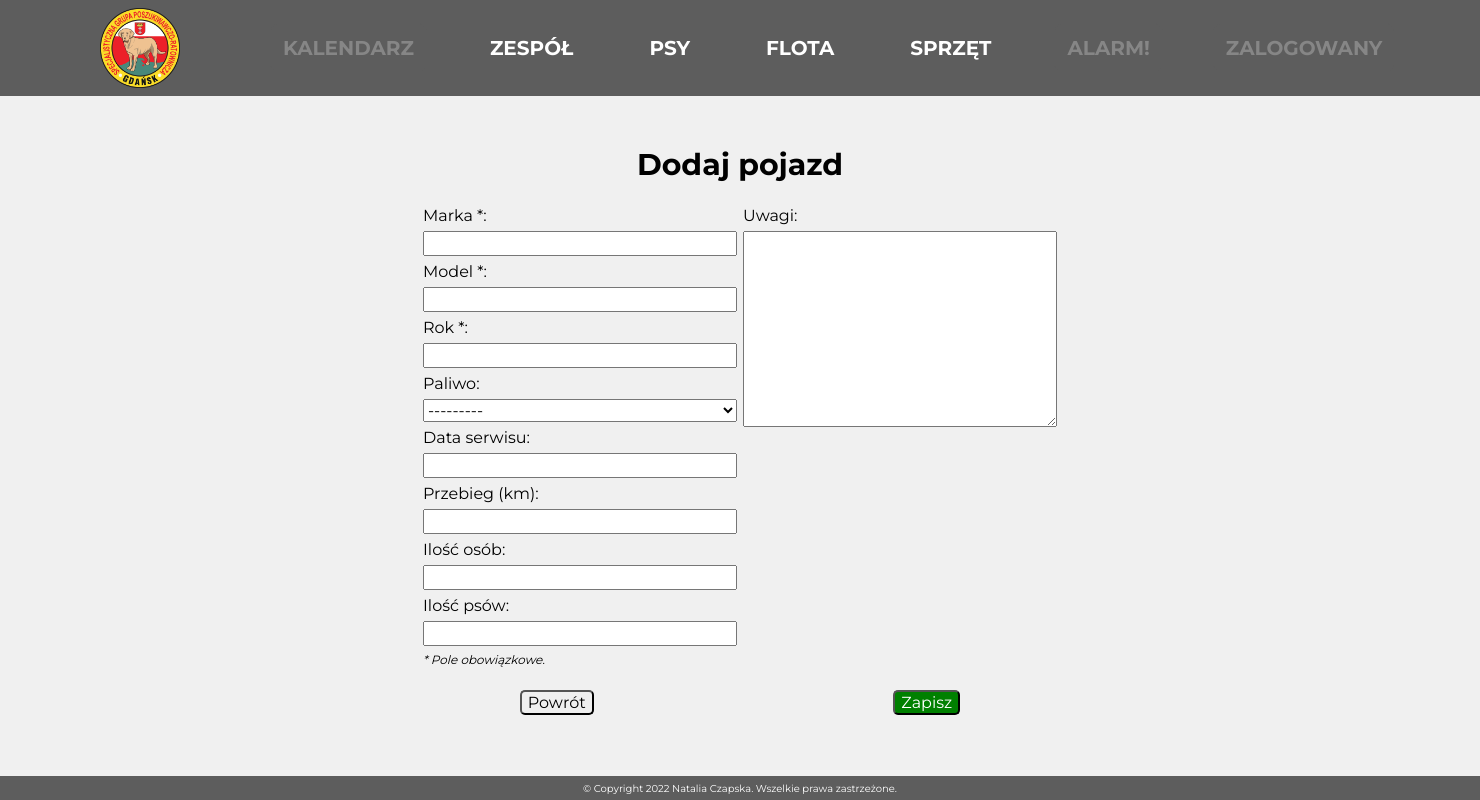
After one commit to nataliacza/team-manager, a Django app: page /flota/dodaj-pojazd/ in a window 1480 px wide. The commit adds this page. Run offline with Django 3.2, Linux system fonts and the light colour scheme; the visitor is signed in with stand-in values (Sample User, id 1).

Commit message:
Create form, view, template for new car

```diff
--- a/register/forms.py
+++ b/register/forms.py
@@ -1,7 +1,8 @@
 from django import forms
-from django.forms import TextInput, FileInput, Select, EmailInput, SelectMultiple, DateInput
+from django.forms import (TextInput, FileInput, Select, EmailInput, SelectMultiple, DateInput, NumberInput,
+                          Textarea,)
 
-from register.models import Member, Dog, Equipment, EquipmentCategory
+from register.models import Member, Dog, Fleet, Equipment, EquipmentCategory
 
 
 class MemberForm(forms.ModelForm):
@@ -43,6 +44,23 @@ class DogForm(forms.ModelForm):
         }
 
 
+class FleetForm(forms.ModelForm):
+    class Meta:
+        model = Fleet
+        fields = ["brand_name", "brand_model", "year", "fuel", "last_service_date", "mileage", "max_passengers",
+                  "max_dogs", "additional_notes"]
+        widgets = {
+            "brand_name": TextInput(),
+            "brand_model": TextInput(),
+            "year": NumberInput(),
+            "fuel": Select(),
+            "last_service_date": DateInput(),
+            "mileage": NumberInput(),
+            "max_passengers": NumberInput(),
+            "additional_notes": Textarea(),
+        }
+
+
 class EquipmentForm(forms.ModelForm):
     class Meta:
         model = Equipment
--- /dev/null
+++ b/register/static/register/fleet-form.css
@@ -0,0 +1,80 @@
+* {
+    margin: 0;
+}
+
+#main-fleet-form-section {
+    display: flex;
+    flex-direction: column;
+    justify-content: center;
+    align-items: center;
+    align-self: start;
+    margin-top: 50px;
+}
+
+.fleet-form-header {
+    text-align: center;
+    margin-bottom: 20px;
+}
+
+.fleet-form-header p {
+    font-size: 30px;
+    font-weight: bold;
+}
+
+.fleet-form-fields {
+    width: 50vw;
+    display: flex;
+    flex-direction: row;
+    justify-content: center;
+    align-items: flex-start;
+    margin-bottom: 20px;
+}
+
+p {
+    display: inline;
+}
+
+.fleet-form-data-section {
+    display: flex;
+    flex-direction: row;
+}
+
+.fleet-form-data-section p {
+    display: flex;
+    flex-direction: column;
+    width: 40vh;
+    padding: 3px;
+}
+
+.fleet-mandatory-field {
+    font-size: 12px;
+    font-style: italic;
+}
+
+.fleet-form-buttons {
+    display: flex;
+    justify-content: space-around;
+}
+
+.fleet-form-button-back {
+    border-radius: 5px;
+}
+
+.fleet-form-button-back a {
+    color: black;
+    text-decoration: none;
+}
+
+.fleet-form-button-back a:hover {
+    font-weight: bold;
+}
+
+.fleet-form-button-save {
+    background-color: green;
+    border-radius: 5px;
+    color: white;
+}
+
+.fleet-form-button-save:hover {
+    font-weight: bold;
+}
--- /dev/null
+++ b/register/templates/register/fleet-form.html
@@ -0,0 +1,56 @@
+{% extends "base.html" %}
+{% load static %}
+
+{% block title %}
+{{ group_name_short }} - Dodaj Pojazd
+{% endblock %}
+
+{% block css_files %}
+<link rel="stylesheet" href="{% static 'register/fleet-form.css' %}">
+{% endblock %}
+
+{% block content %}
+<section id="main-fleet-form-section">
+    <div class="fleet-form-header">
+        <p>Dodaj pojazd</p>
+    </div>
+    <div>
+        <form method="POST" enctype="multipart/form-data">
+            {% csrf_token %}
+            <div class="fleet-form-fields">
+                <div class="fleet-form-data-section">
+                    <div>
+                        <p>{{ form.brand_name.label }} *:</p>
+                        <p>{{ form.brand_name }}</p>
+                        <p>{{ form.brand_model.label }} *:</p>
+                        <p>{{ form.brand_model }}</p>
+                        <p>{{ form.year.label }} *:</p>
+                        <p>{{ form.year }}</p>
+                        <p>{{ form.fuel.label }}:</p>
+                        <p>{{ form.fuel }}</p>
+                        <p>{{ form.last_service_date.label }}:</p>
+                        <p>{{ form.last_service_date }}</p>
+                        <p>{{ form.mileage.label }}:</p>
+                        <p>{{ form.mileage }}</p>
+                        <p>{{ form.max_passengers.label }}:</p>
+                        <p>{{ form.max_passengers }}</p>
+                        <p>{{ form.max_dogs.label }}:</p>
+                        <p>{{ form.max_dogs }}</p>
+                        <p class="fleet-mandatory-field">* Pole obowiązkowe.</p>
+                    </div>
+                    <div>
+                        <p>{{ form.additional_notes.label }}:</p>
+                        <p>{{ form.additional_notes }}</p>
+                    </div>
+                </div>
+            </div>
+            <div class="fleet-form-buttons">
+                <button type="button" class="fleet-form-button-back">
+                    <a href="{% url 'register:flota' %}">Powrót</a>
+                </button>
+                <button type="submit" class="fleet-form-button-save">Zapisz</button>
+            </div>
+        </form>
+    </div>
+</section>
+{% endblock %}
--- a/register/urls.py
+++ b/register/urls.py
@@ -1,15 +1,16 @@
 from django.urls import path
 from register.views import (HomeView, TeamListView, DogListView, FleetListView, EquipmentListView,
-                            MemberCreateView, DogCreateView)
+                            MemberCreateView, DogCreateView, FleetCreateView)
 
 app_name = "register"
 
 urlpatterns = [
     path("index/", HomeView.as_view(), name="index"),
     path("zespol/", TeamListView.as_view(), name="zespol"),
+    path("zespol/dodaj-czlonka/", MemberCreateView.as_view(), name="dodaj-czlonka"),
     path("psy/", DogListView.as_view(), name="psy"),
     path("psy/dodaj-psa/", DogCreateView.as_view(), name="dodaj-psa"),
     path("flota/", FleetListView.as_view(), name="flota"),
+    path("flota/dodaj-pojazd/", FleetCreateView.as_view(), name="dodaj-pojazd"),
     path("sprzet/", EquipmentListView.as_view(), name="sprzet"),
-    path("zespol/dodaj-czlonka/", MemberCreateView.as_view(), name="dodaj-czlonka"),
 ]
--- a/register/views.py
+++ b/register/views.py
@@ -4,7 +4,7 @@ from django.views.generic import ListView, TemplateView, CreateView
 
 from x_personalized_settings import group_details
 from register.models import Dog, Fleet, Equipment, Member
-from register.forms import MemberForm, DogForm
+from register.forms import MemberForm, DogForm, FleetForm
 
 
 class HomeView(TemplateView):
@@ -61,3 +61,11 @@ class DogCreateView(LoginRequiredMixin, CreateView):
     template_name = "register/dog-form.html"
     success_url = reverse_lazy("register:psy")
     extra_context = {"group_name_short": group_details.get_group_name_short()}
+
+
+class FleetCreateView(LoginRequiredMixin, CreateView):
+    model = Fleet
+    form_class = FleetForm
+    template_name = "register/fleet-form.html"
+    success_url = reverse_lazy("register:flota")
+    extra_context = {"group_name_short": group_details.get_group_name_short()}
```
Also changed, not shown: register/static/register/fleet.css (+33 -10 lines), register/templates/register/fleet.html (+6 -1 lines).
